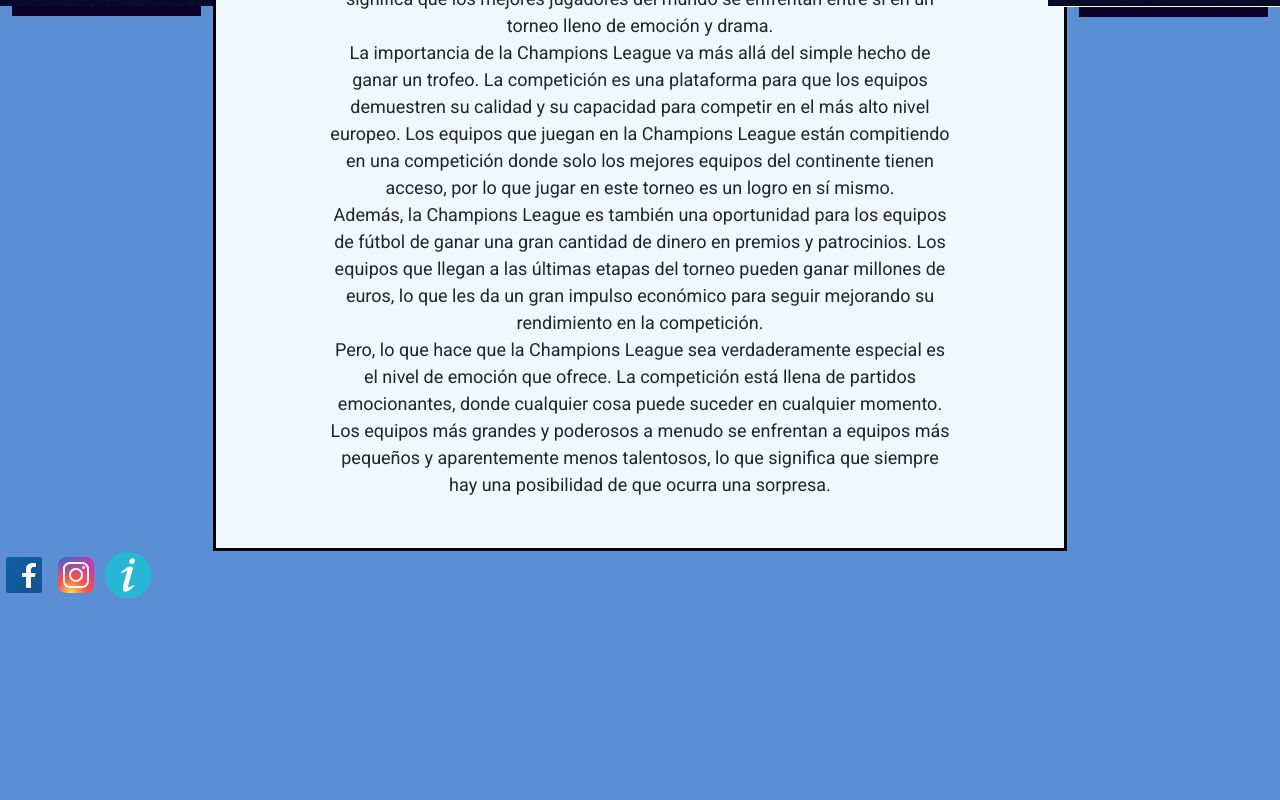
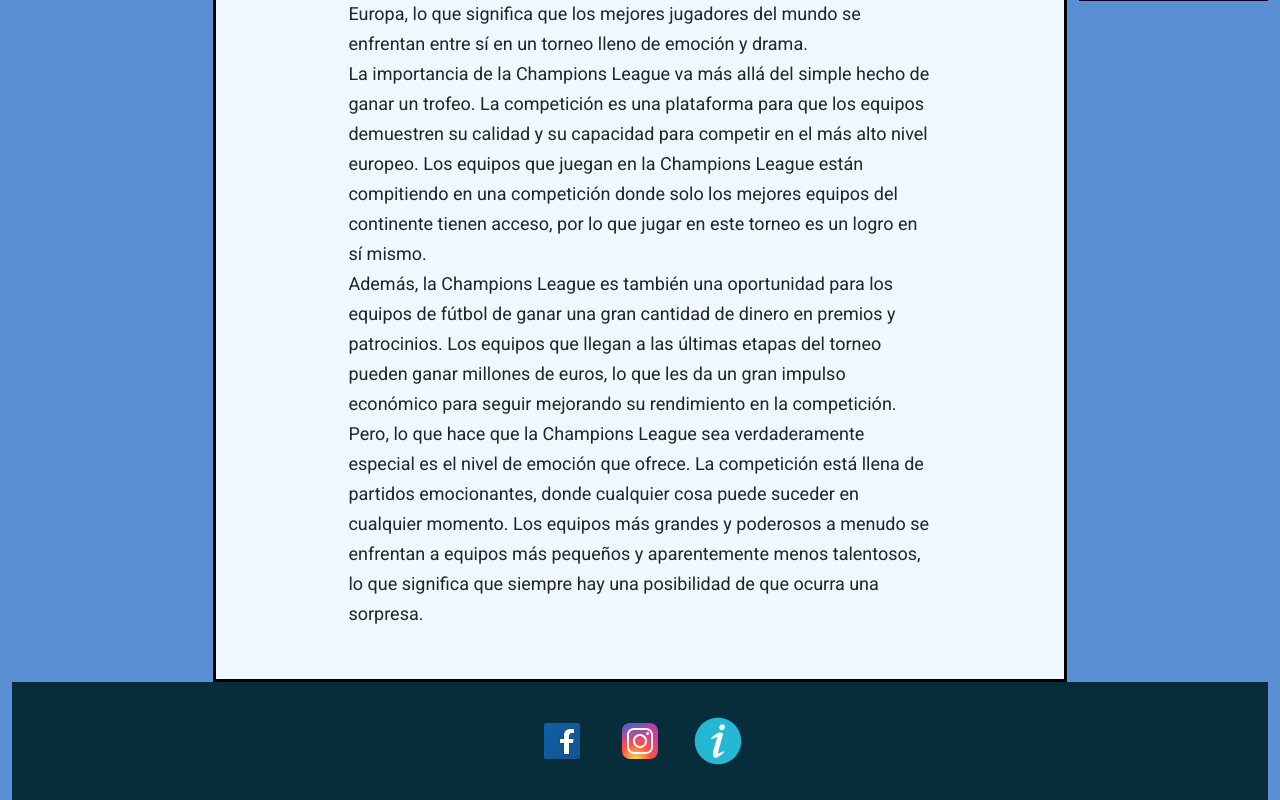
Before and after one commit to RauulBlanco/segunda-preentrega, a plain HTML site: page index.html in a window 1280 px wide. Shown: the part 1366-2166 px from the top of the page. Before the commit the page ends 1965 px from the top, so only its background shows below. Drawn offline with nearby package versions, Linux system fonts and the light colour scheme.

Commit message:
primer html echo

```diff
--- a/index.html
+++ b/index.html
@@ -18,7 +18,7 @@
     <header class="centrarnav">
         <nav class="navbar navbar-expand-lg navbar-light aliceblue bordeSolid">
             <div class="container-fluid ">
-                <a class="navbar-brand active estiloLetra" href="./index.html">INICIO</a>
+                <a class="navbar-brand active estiloLetra " href="./index.html">INICIO</a>
                 <button class="navbar-toggler" type="button" data-bs-toggle="collapse" data-bs-target="#navbarNav"
                     aria-controls="navbarNav" aria-expanded="false" aria-label="Toggle navigation">
                     <span class="navbar-toggler-icon"></span>
@@ -43,11 +43,11 @@
         </nav>
     </header>
 
-
+<!-- no se como hacer para que cuando sea responsive poder acomodar mejor las imagenes de los costados, mi idea era poder hacer que el h1 y el p esten primeros y las imagenes ultimas ( en responsive bajando la resolucion) -->
     <main>
         <section class="container-fluid">
             <div class="row">
-                <section class="banner-left col-lg-2">
+                <section class="banner-left col-lg-2 col-md-12">
                     <div class="espaciado">
                         <img src="./image/messi2006-07.jpg" alt="Messi mirando hacia la izquierda en champions league 2006/07">
                     </div>
@@ -56,7 +56,7 @@
                             alt="Messi besando su botin azul festejando un gol en la final de la champions league">
                     </div>
                 </section>
-                <div class="aliceblue bordeSolid col-lg-8 centroo">
+                <div class="aliceblue bordeSolid col-lg-8 col-md-12 centroo">
                     <H1 class="estiloLetra">
                         MESSI Y SUS 4 CHAMPIONS LEAGUE
                     </H1>
@@ -83,7 +83,7 @@
                         </p>
                     </section>
                 </div>
-                <section class="banner-right col-lg-2">
+                <section class="banner-right col-lg-2 col-md-12">
                     <div class="espaciado">
                         <img src="./image/messi2010-11.jpg"
                             alt="Messi besando su escudo y gritando gol en la final de la champions">
@@ -99,13 +99,15 @@
     </main>
 
     <footer>
-        <div>
-            <a target="_blank" href="https://www.facebook.com/leomessi?locale=es_LA"><img
-                    src="./image/icon-facebook.svg" alt="Icono de facebook"></a>
-            <a target="_blank" href="https://www.instagram.com/leomessi/"><img src="./image/icons-instagram.svg"
-                    alt="icono de instagram"></a>
-            <a target="_blank" href="https://es.uefa.com/uefachampionsleague/"><img src="./image/icono-información.svg"
-                    alt="icono de copa"></a>
+        <div class="container-fluid">
+            <section class="d-flex justify-content-center footer" >
+                <a class="iconosfot" target="_blank" href="https://www.facebook.com/leomessi?locale=es_LA"><img
+                        src="./image/icon-facebook.svg" alt="Icono de facebook"></a>
+                <a class="iconosfot" target="_blank" href="https://www.instagram.com/leomessi/"><img src="./image/icons-instagram.svg"
+                        alt="icono de instagram"></a>
+                <a class="iconosfot" target="_blank" href="https://es.uefa.com/uefachampionsleague/"><img src="./image/icono-información.svg"
+                        alt="icono de copa"></a>
+            </section>
         </div>
     </footer>
 
--- a/style/style.css
+++ b/style/style.css
@@ -30,7 +30,9 @@
 }
 .aliceblue {
     background-color: aliceblue;
+    padding: 0px 40px 0px 40px;
 }
+
 
 
 /* Detalles del centro */
@@ -71,10 +73,10 @@
 }
 
 p{
-    text-align: center;
+    text-align: left;
     font-size: 18px;
     margin-bottom: 50px;
-    tex
+    line-height: 30px;
 }
 
 /* acomodando banners de izq-der */
@@ -87,3 +89,13 @@
     background-color: rgb(14, 1, 39)
 
 }
+
+.footer {
+    padding: 20px;
+    background-color: rgb(7, 44, 58)
+}
+
+.iconosfot {
+    padding: 15px;
+
+}
```
